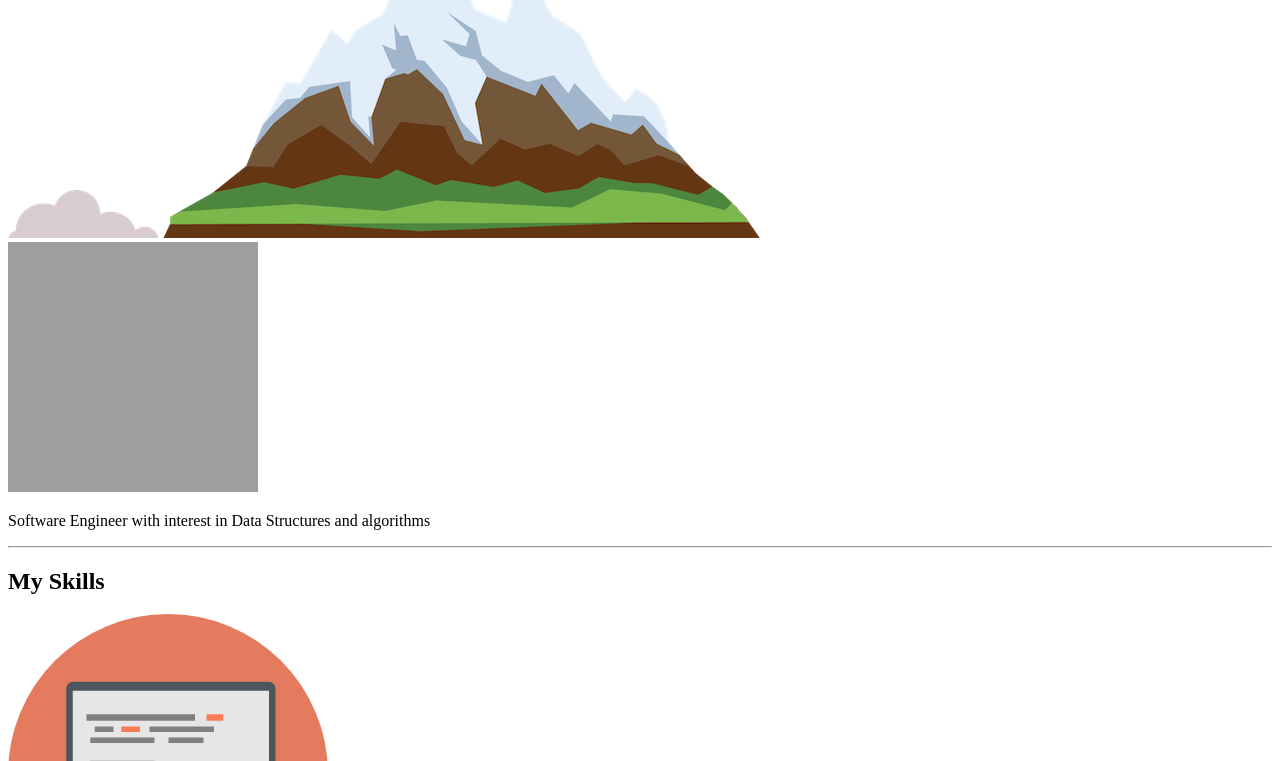
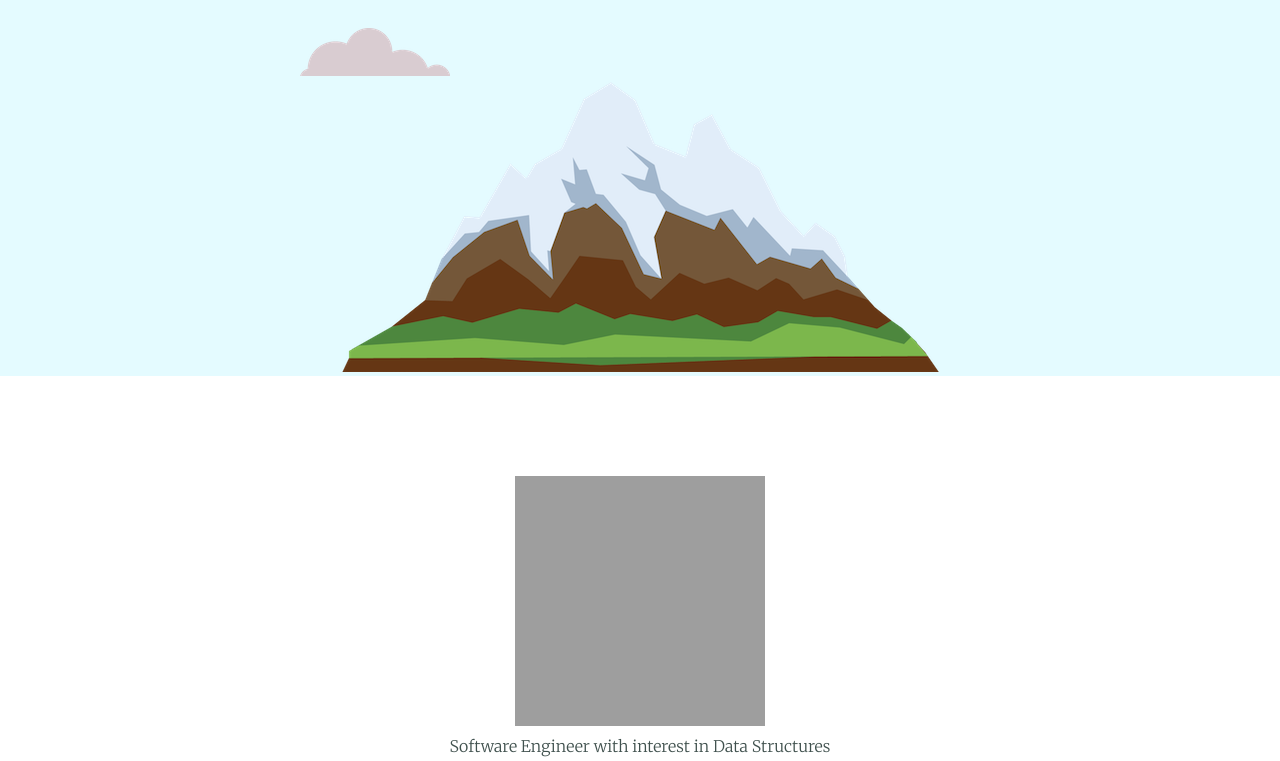
Before and after one commit to ankulmishra1395/Resume, a plain HTML site: page index.html in a window 1280 px wide. Shown: the part 300-1061 px from the top of the page. Drawn offline with Linux system fonts and the light colour scheme; the site is published under a folder, as on GitHub Pages, so addresses that start at the root find nothing.

Commit message:
html changes

```diff
--- a/index.html
+++ b/index.html
@@ -3,7 +3,7 @@
   <head>
     <meta charset="utf-8">
     <title>Ankul Mishra Portfolio</title>
-    <link rel="stylesheet" href="/css/style.css">
+    <link rel="stylesheet" href="Resume/css/style.css">
     <link rel="icon" href="favicon.ico">
     <link rel="preconnect" href="https://fonts.gstatic.com">
 <link href="https://fonts.googleapis.com/css2?family=Merriweather:wght@300&family=Montserrat:wght@100&family=Sacramento&display=swap" rel="stylesheet">
```
